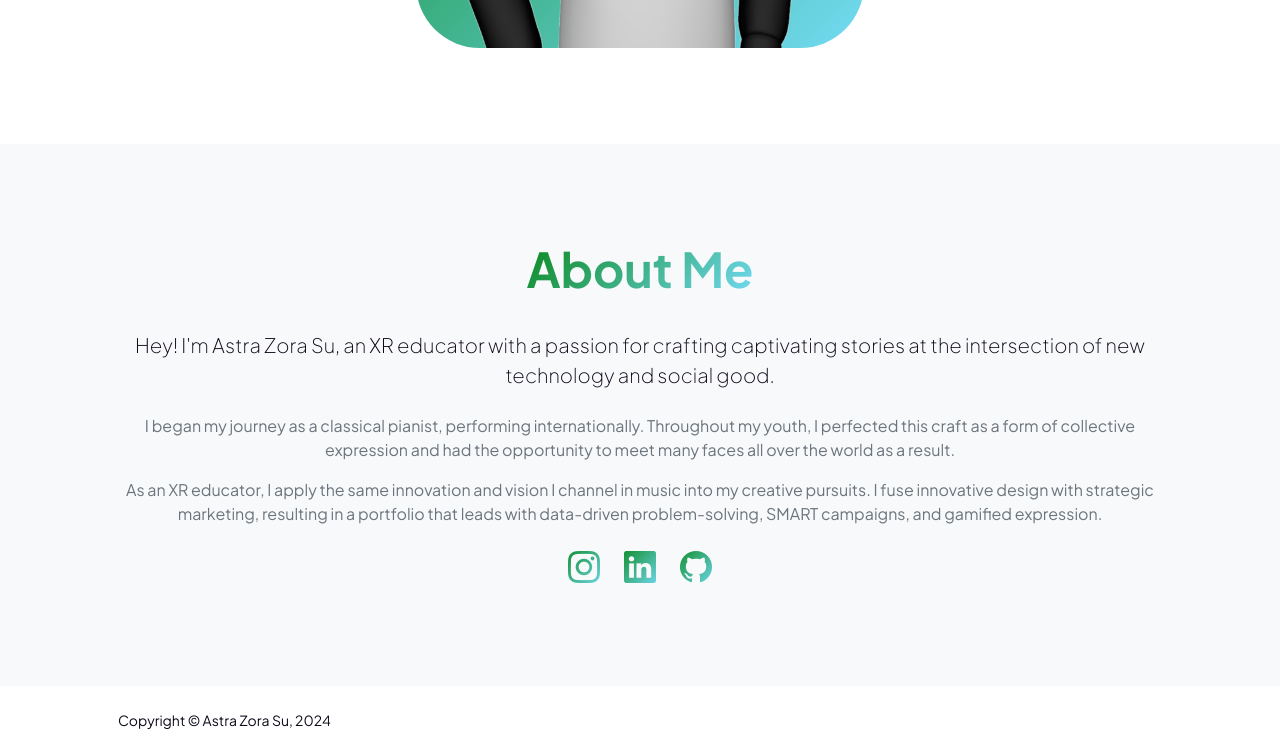
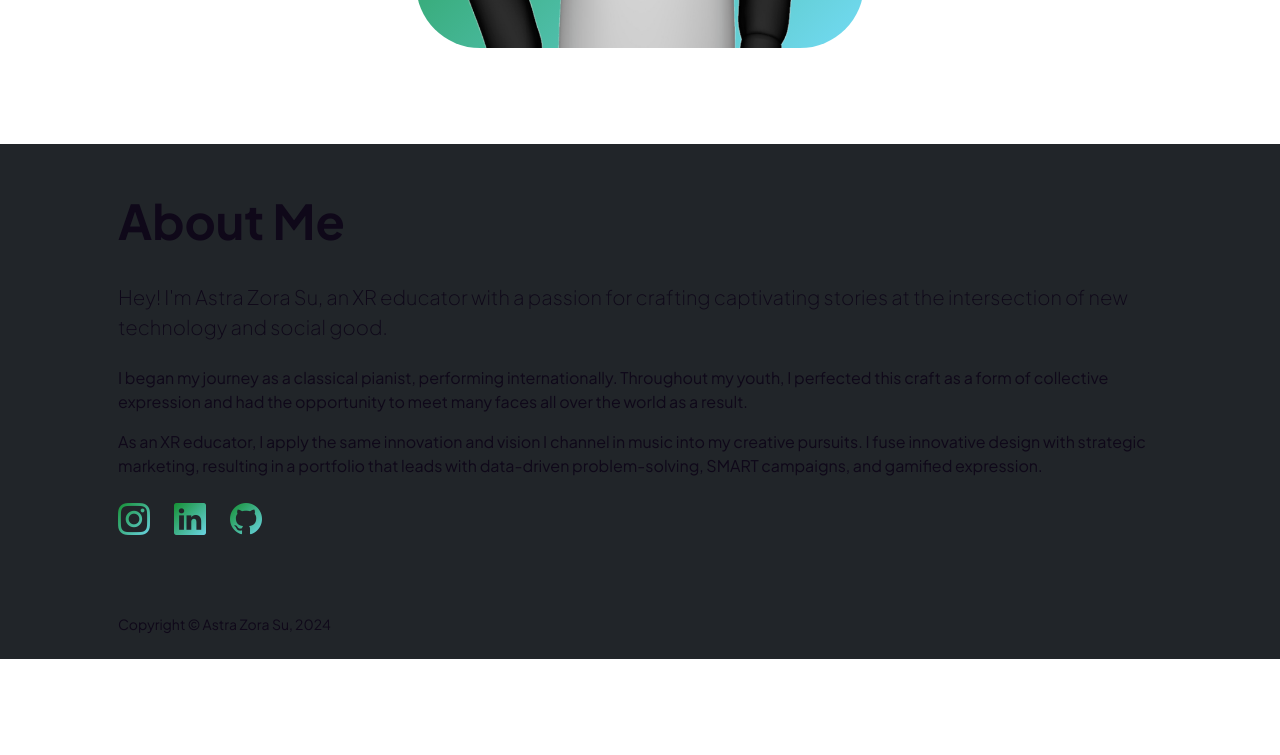
Before and after one commit to astra-sapiens/zora-san.github.io, a plain HTML site: page index.html in a window 1280 px wide. Shown: the part 937-1692 px from the top of the page. After the commit the page ends 1596 px from the top, so only its background shows below. Drawn offline with nearby package versions, Linux system fonts and the light colour scheme.

Commit message:
Update index.html

```diff
--- a/index.html
+++ b/index.html
@@ -20,7 +20,7 @@
     <body class="d-flex flex-column h-100">
         <main class="flex-shrink-0">
             <!-- Navigation-->
-            <nav class="navbar navbar-expand-lg navbar-light bg-black py-3">
+            <nav class="navbar navbar-expand-lg navbar-light bg-dark py-3">
                 <div class="container px-5">
                     <a class="navbar-brand" href="index.html"><span class="fw-bolder text-primary">Astra Zora Su</span></a>
                     <button class="navbar-toggler" type="button" data-bs-toggle="collapse" data-bs-target="#navbarSupportedContent" aria-controls="navbarSupportedContent" aria-expanded="false" aria-label="Toggle navigation"><span class="navbar-toggler-icon"></span></button>
@@ -182,16 +182,16 @@
                 </div>
             </header>
         <!-- About Section-->
-        <section class="bg-light py-5">
+        <section class="bg-dark py-5">
             <div class="container px-5">
-                <div class="row gx-5 justify-content-center">
-                    <div class="col-xxl-10"> <!-- Adjusted for potentially wider column -->
-                        <div class="text-center my-5" style="text-align: left;"> <!-- Added inline style for left alignment -->
-                            <h2 class="display-5 fw-bolder"><span class="text-gradient d-inline">About Me</span></h2><br>
+                <div class="row gx-5 justify-content-left">
+                    <div class="col-xxl-6"> <!-- Adjusted for potentially wider column -->
+                        <!-- <div class="text-center my-5" style="text-align: left;"> Added inline style for left alignment -->
+                            <h2 class="display-5 fw-bolder">About Me</h2><br>
                             <p class="lead fw-light mb-4">Hey! I'm Astra Zora Su, an XR educator with a passion for crafting captivating stories at the intersection of new technology and social good.</p>
-                            <p class="text-muted">I began my journey as a classical pianist, performing internationally. Throughout my youth, I perfected this craft as a form of collective expression and had the opportunity to meet many faces all over the world as a result.</p>
-                            <p class="text-muted">As an XR educator, I apply the same innovation and vision I channel in music into my creative pursuits.  I fuse innovative design with strategic marketing, resulting in a portfolio that leads with data-driven problem-solving, SMART campaigns, and gamified expression.</p>
-                            <div class="d-inline-flex justify-content-center fs-2 gap-4">
+                            <p>I began my journey as a classical pianist, performing internationally. Throughout my youth, I perfected this craft as a form of collective expression and had the opportunity to meet many faces all over the world as a result.</p>
+                            <p>As an XR educator, I apply the same innovation and vision I channel in music into my creative pursuits.  I fuse innovative design with strategic marketing, resulting in a portfolio that leads with data-driven problem-solving, SMART campaigns, and gamified expression.</p>
+                            <div class="d-inline-flex justify-content-left fs-2 gap-4">
                                 <a class="text-gradient" href="https://www.instagram.com/astra.zora/" target="_blank"><i class="bi bi-instagram"></i></a>
                                 <a class="text-gradient" href="https://www.linkedin.com/in/astrazora/" target="_blank"><i class="bi bi-linkedin"></i></a>
                                 <a class="text-gradient" href="https://github.com/astrazora" target="_blank"><i class="bi bi-github"></i></a>
@@ -204,7 +204,7 @@
         </main>
 
         <!-- Footer-->
-        <footer class="bg-white py-4 mt-auto">
+        <footer class="bg-dark py-4 mt-auto">
             <div class="container px-5">
                 <div class="row align-items-center justify-content-between flex-column flex-sm-row">
                     <div class="col-auto"><div class="small m-0">Copyright &copy;  Astra Zora Su, 2024</div></div>
```
